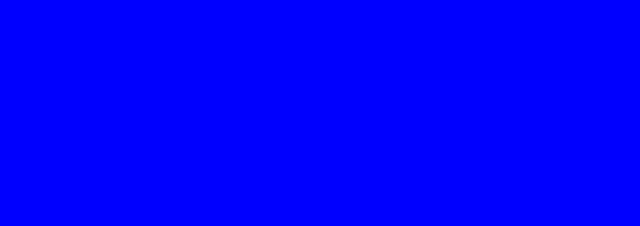
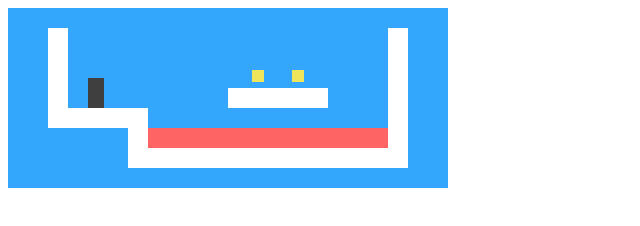
Before and after one commit to mikas813/game-eloquent-js, a website built with webpack: page src/index.html in a window 1280 px wide. Shown: the whole page, without its empty margins (0-640 px from the left). Built offline with nearby package versions, Linux system fonts and the light colour scheme.

Commit message:
draw level

```diff
--- a/package.json
+++ b/package.json
@@ -5,7 +5,7 @@
   "main": "webpack.config.js",
   "scripts": {
     "test": "echo \"Error: no test specified\" && exit 1",
-    "start": "cross-env NODE_ENV=development webpack-dev-server --open",
+    "start": "cross-env NODE_ENV=development webpack",
     "build": "cross-env NODE_ENV=production webpack --mode production"
   },
   "repository": {
@@ -31,6 +31,7 @@
     "node-sass": "^4.14.1",
     "sass-loader": "^10.0.4",
     "webpack": "^5.2.0",
-    "webpack-cli": "^4.1.0"
+    "webpack-cli": "^4.1.0",
+    "webpack-dev-server": "^3.11.0"
   }
 }
--- a/src/Classes/Coin.js
+++ b/src/Classes/Coin.js
@@ -1,4 +1,6 @@
-class Coin {
+import Vec from '@/Classes/Vec'
+
+export default class Coin {
     constructor(pos, basePos, wobble) {
         this.pos = pos;
         this.basePos = basePos;
@@ -10,7 +12,7 @@ class Coin {
     static create(pos) {
         let basePos = pos.plus(new Vec(0.2, 0.1));
         return new Coin(basePos, basePos,
-            Math.random() * Math.PI() * 2);
+            Math.random() * Math.PI * 2);
     }
 }
 
--- /dev/null
+++ b/src/Classes/DomDisplay.js
@@ -0,0 +1,11 @@
+import {drawGrid, elt} from '@/index';
+
+export default class DOMDisplay {
+    constructor(parent, level) {
+        this.dom = elt('div', {class: 'game'}, drawGrid(level));
+        this.actorLayer = null;
+        parent.appendChild(this.dom);
+    }
+
+    clear() { this.dom.remove(); }
+}
--- a/src/Classes/Lava.js
+++ b/src/Classes/Lava.js
@@ -1,4 +1,6 @@
-class Lava {
+import Vec from '@/Classes/Vec'
+
+export default class Lava {
 	constructor(pos, speed, reset) {
 		this.pos = pos;
 		this.speed = speed;
--- a/src/Classes/Level.js
+++ b/src/Classes/Level.js
@@ -1,14 +1,17 @@
-class Level {
+import Vec from '@/Classes/Vec';
+import {levelChars} from '@/index';
+
+export default class Level {
     constructor(plan) {
-		let rows = plan.trim().split('\n').map(a => [...a]);
+        let rows = plan.trim().split('\n').map(l => [...l]);
         this.height = rows.length;
         this.width = rows[0].length;
         this.startActors = [];
-
         this.rows = rows.map((row, y) => {
             return row.map((ch, x) => {
                 let type = levelChars[ch];
-				if (typeOf === 'string') return type;
+                if (typeof type === 'string') return type;
+                if (typeof type === undefined) return type;
                 this.startActors.push(
                     type.create(new Vec(x, y), ch));
                 return 'empty';
@@ -16,5 +19,6 @@ class Level {
         });
     }
 }
+
 //Create an array of arrays from level's string splited
 //on newline and each line is spread into an array.
--- a/src/Classes/Player.js
+++ b/src/Classes/Player.js
@@ -1,4 +1,6 @@
-class Player {
+import Vec from '@/Classes/Vec'
+
+export default class Player {
     constructor(pos, speed) {
         this.pos = pos;
         this.speed = speed;
--- a/src/Classes/State.js
+++ b/src/Classes/State.js
@@ -1,4 +1,4 @@
-class State {
+export default class State {
 	constructor(level, actors, status) {
 		this.level = level;
 		this.actors = actors;
--- a/src/Classes/Vec.js
+++ b/src/Classes/Vec.js
@@ -1,4 +1,4 @@
-class Vec {
+export default class Vec {
 	constructor(x, y) {
 	 this.x = x; this.y = y;
 	}
--- a/src/index.js
+++ b/src/index.js
@@ -1,2 +1,97 @@
-import './module.js'
-import './scss/index.scss'
+import './scss/index.scss';
+import Coin from '@/Classes/Coin';
+import Level from '@/Classes/Level';
+import Lava from '@/Classes/Lava';
+import Player from '@/Classes/Player';
+import State from '@/Classes/State';
+import Vec from '@/Classes/Vec';
+import DOMDisplay from '@/Classes/DomDisplay';
+
+const simpleLevelPlan = `
+......................
+..#................#..
+..#..............=.#..
+..#.........o.o....#..
+..#.@......#####...#..
+..#####............#..
+......#++++++++++++#..
+......##############..
+......................`;
+export const levelChars = {
+    '.': 'empty',
+    '#': 'wall',
+    '+': 'lava',
+    '@': Player,
+    'o': Coin,
+    '=': Lava,
+    '|': Lava,
+    'v': Lava,
+};
+
+export function elt(name, attrs, ...children) {
+    let dom = document.createElement(name);
+    for (let attr of Object.keys(attrs)) {
+        dom.setAttribute(attr, attrs[attr]);
+    }
+    for (let child of children) {
+        dom.appendChild(child);
+    }
+    return dom;
+}
+
+const scale = 20;
+
+export function drawGrid(level) {
+    return elt('table', {
+        class: 'background',
+        style: `width: ${level.width * scale}px`,
+    }, ...level.rows.map(row =>
+        elt('tr', {style: `height: ${scale}px`},
+            ...row.map(type => elt('td', {class: type}))),
+    ));
+}
+
+DOMDisplay.prototype.syncState = function(state) {
+    if (this.actorLayer) this.actorLayer.remove();
+    this.actorLayer = drawActors(state.actors);
+    this.dom.appendChild(this.actorLayer);
+    this.dom.className = `game ${state.status}`;
+    this.scrollPlayerIntoView(state);
+};
+
+DOMDisplay.prototype.scrollPlayerIntoView = function(state) {
+    let width = this.dom.clientWidth;
+    let height = this.dom.clientHeight;
+    let margin = width / 3;
+    // The viewport
+    let left = this.dom.scrollLeft, right = left + width;
+    let top = this.dom.scrollTop, bottom = top + height;
+    let player = state.player;
+    let center = player.pos.plus(player.size.times(0.5)).times(scale);
+    if (center.x < left + margin) {
+        this.dom.scrollLeft = center.x - margin;
+    } else
+        if (center.x > right - margin) {
+            this.dom.scrollLeft = center.x + margin - width;
+        }
+    if (center.y < top + margin) {
+        this.dom.scrollTop = center.y - margin;
+    } else
+        if (center.y > bottom - margin) {
+            this.dom.scrollTop = center.y + margin - height;
+        }
+};
+
+function drawActors(actors) {
+    return elt('div', {}, ...actors.map(actor => {
+        let rect = elt('div', {class: `actor ${actor.type}`});
+        rect.style.width = `${actor.size.x * scale}px`;
+        rect.style.height = `${actor.size.y * scale}px`;
+        rect.style.left = `${actor.pos.x * scale}px`;
+        rect.style.top = `${actor.pos.y * scale}px`;
+        return rect;
+    }));
+}
+let simpleLevel = new Level(simpleLevelPlan);
+let display = new DOMDisplay(document.body, simpleLevel);
+display.syncState(State.start(simpleLevel));
--- a/src/module.js
+++ /dev/null
@@ -1 +0,0 @@
-console.log('dsafsd', )
--- a/src/scss/index.scss
+++ b/src/scss/index.scss
@@ -1,5 +1,44 @@
-$red: blue;
+.background {
+  background: rgb(52, 166, 251);
+  table-layout: fixed;
+  border-spacing: 0;
 
-body {
-  background: $red;
+  td {
+    padding: 0;
+  }
+
+  .lava {
+    background: rgb(255, 100, 100);
+  }
+
+  .wall {
+    background: white;
+  }
 }
+
+.actor {
+  position: absolute;
+}
+
+.coin {
+  background: rgb(241, 229, 89);
+}
+
+.player {
+  background: rgb(64, 64, 64);
+}
+
+.lost .player {
+  background: rgb(160, 64, 64);
+}
+
+.won .player {
+  box-shadow: -4px -7px 8px white, 4px -7px 8px white;
+}
+
+.game {
+  overflow: hidden;
+  max-width: 600px;
+  max-height: 450px;
+  position: relative;
+}
--- a/webpack.config.js
+++ b/webpack.config.js
@@ -20,10 +20,6 @@ module.exports = {
         alias: {
             '@': path.resolve(__dirname, 'src')
         },
-    },
-    devServer: {
-        port: 8080,
-        hot: isDev
     },
     plugins: [
         new CleanWebpackPlugin(),
```
Also changed, not shown: 1 other file. Lines whose indentation alone changed are shown as unchanged.
